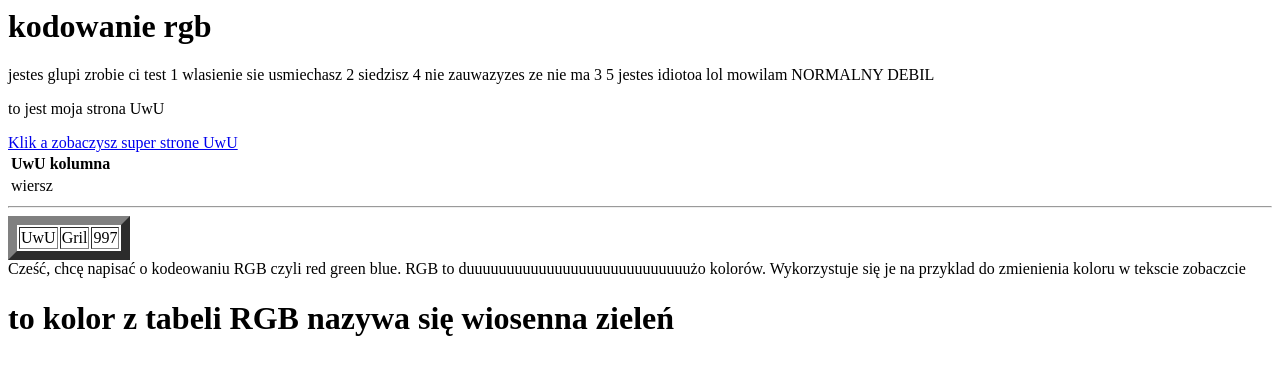
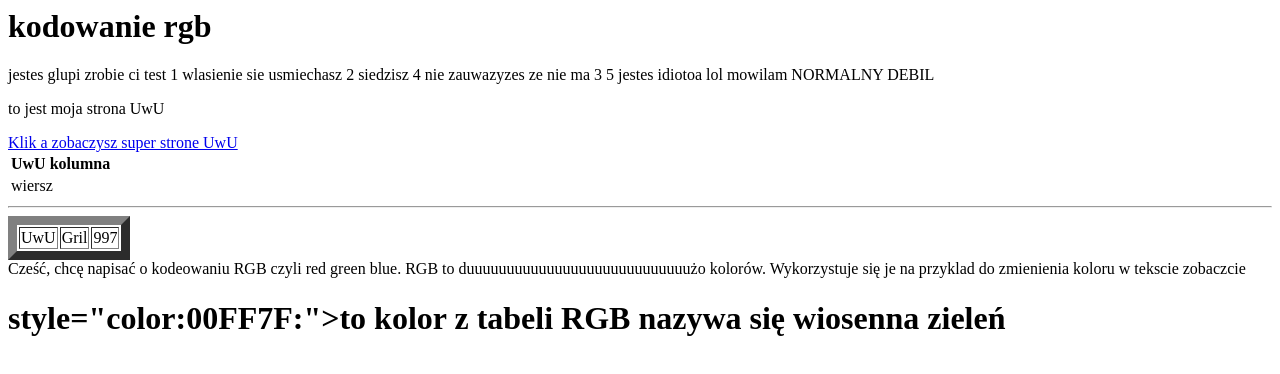
Before and after one commit to UwUgril/uwugril.github.io, a plain HTML site: page index.html in a window 1280 px wide. Drawn offline with Linux system fonts and the light colour scheme.

Commit message:
Update index.html

```diff
--- a/index.html
+++ b/index.html
@@ -28,4 +28,4 @@ jestes glupi zrobie ci test        1 wlasienie sie usmiechasz 2 siedzisz  4 nie
 </tr>
 </table>
 Cześć, chcę napisać o kodeowaniu RGB czyli red green blue.  RGB to duuuuuuuuuuuuuuuuuuuuuuuuuuuużo kolorów. Wykorzystuje się je na przyklad do zmienienia koloru w tekscie
-  zobaczcie  <h1 style="color:00FF7F:">to kolor z tabeli RGB nazywa się wiosenna zieleń<h1/>
+  zobaczcie  <h1> style="color:00FF7F:">to kolor z tabeli RGB nazywa się wiosenna zieleń<h1/>
```
